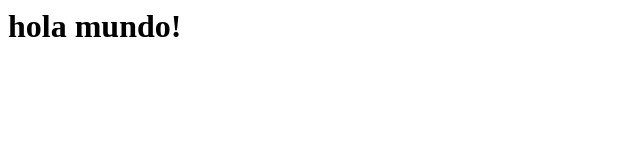
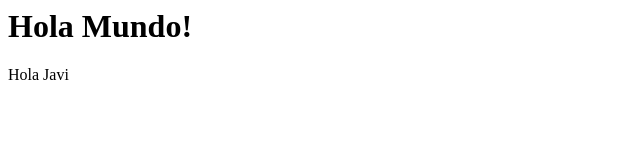
Before and after one commit to kelverian220/kelverian220.github.io, a plain HTML site: page index.html in a window 1280 px wide. Shown: the whole page, without its empty margins (0-640 px from the left). Drawn offline with Linux system fonts and the light colour scheme.

Commit message:
Update index.html

```diff
--- a/index.html
+++ b/index.html
@@ -1,3 +1,6 @@
 <h1>
-  hola mundo!
+  Hola Mundo!
 </h1>
+<p>
+  Hola Javi
+</p>
```
